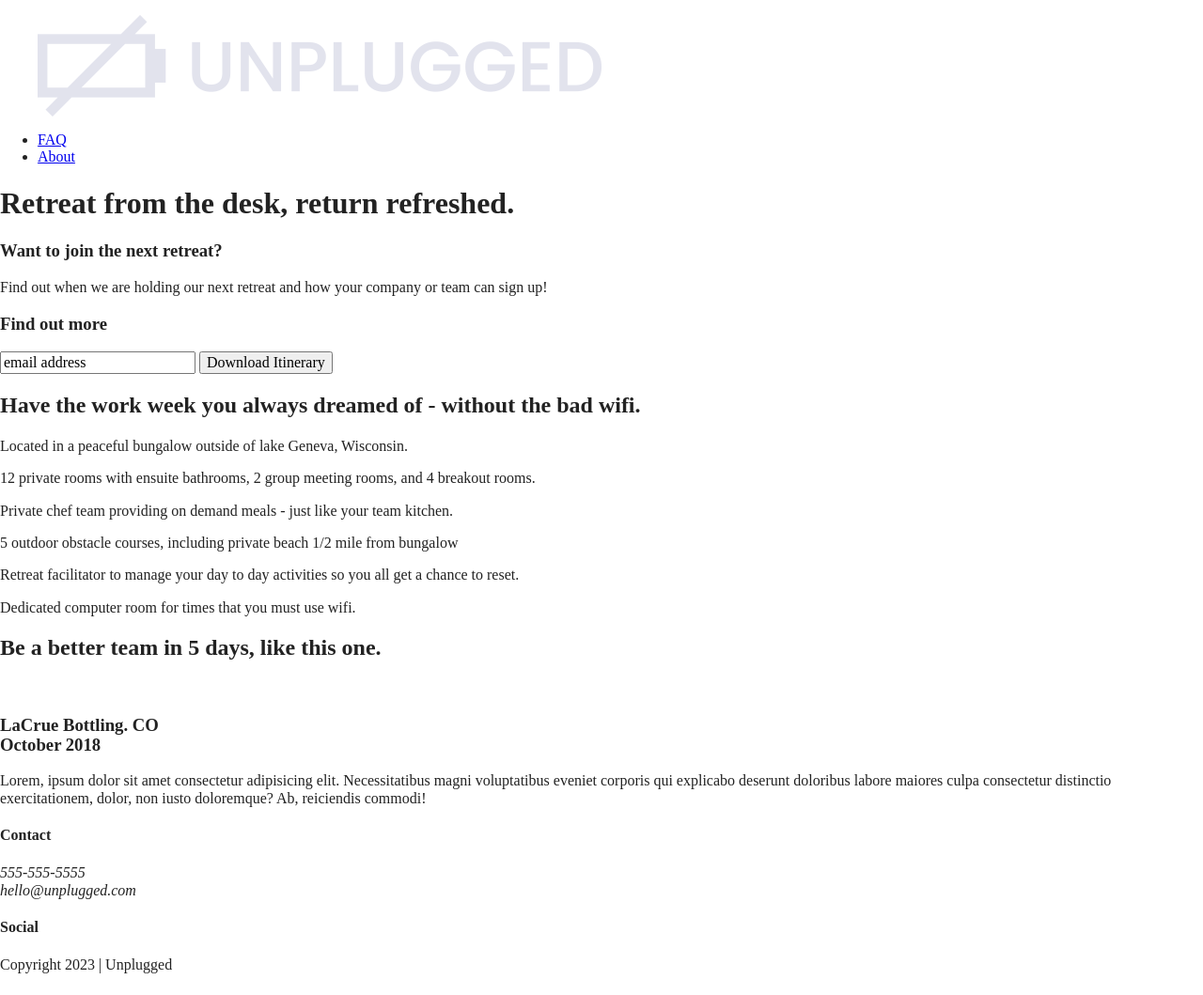
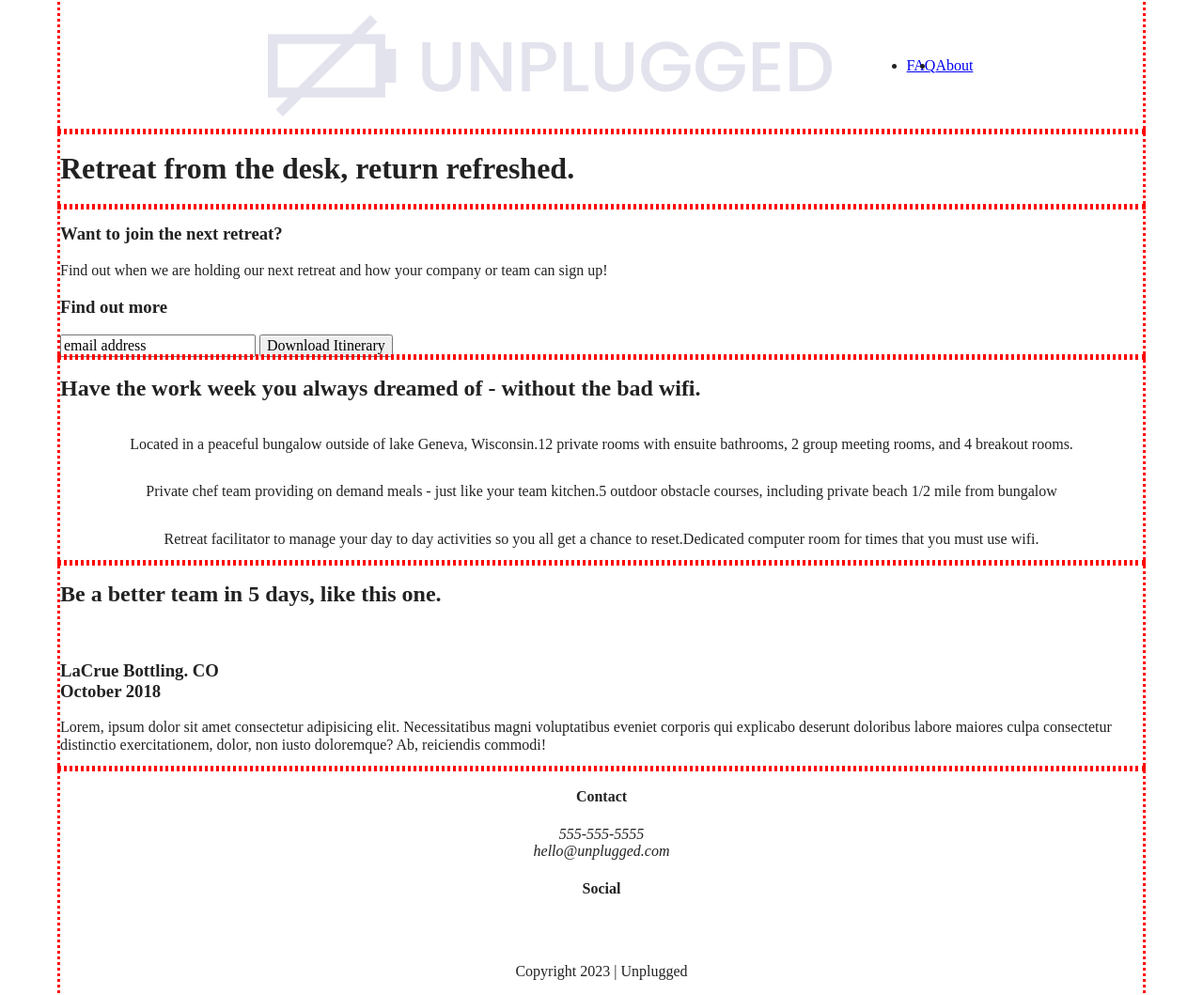
Before and after one commit to FayeVinyl/sc-unplugged, a website built with Parcel: page index.html in a window 1280 px wide. Shown: the whole page at 94% size. Built offline with nearby package versions, Linux system fonts and the light colour scheme.

Commit message:
CSS flexbox layout

```diff
--- a/css/main.css
+++ b/css/main.css
@@ -86,6 +86,113 @@ textarea {
 /* ==========================================================================
    Author's custom styles
    ========================================================================== */
+.content-wrapper {
+  outline: 3px dotted red;
+  width: 90%;
+}
+/***** Base header - Footer styles *****/
+header {
+  display: flex;
+  justify-content: center;
+}
+
+header .content-wrapper {
+  display: flex;
+  justify-content: center;
+  align-items: center;
+  flex-flow: row wrap;
+}
+
+header nav ul {
+  display: flex;
+  justify-content: space-around;
+}
+
+footer {
+  display: flex;
+  flex-direction: column;
+  align-items: center;
+  text-align: center;
+}
+
+footer .social-icons {
+  display: flex;
+  justify-content: space-around;
+  align-items: center;
+  }
+
+footer .social-icons p {
+  display: flex;
+  justify-content: center;
+  align-items: center;
+}
+
+/***** Mobile Styles - Homepage *****/
+
+/* Hero Area */
+
+.hero-area {
+  display: flex;
+  justify-content: center;
+}
+
+/* aside */
+
+aside {
+  display: flex;
+  justify-content: center;
+}
+
+/* Features */
+
+.features {
+  display: flex;
+  justify-content: center;
+}
+
+.features .features-items {
+  display: flex;
+  justify-content: center;
+  align-items: flex-start;
+  flex-flow: row wrap;
+}
+
+/* Reviews */
+
+.reviews {
+  display: flex;
+  justify-content: center;
+}
+
+/***** About Page *****/
+
+.mission {
+  display: flex;
+  justify-content: center;
+  flex-direction: column;
+}
+
+.contact-section {
+  display: flex;
+  justify-content: center;
+}
+
+
+
+/***** FAQ page *****/
+
+.faq {
+  display: flex;
+  justify-content: center;
+}
+
+.faq .content-wrapper {
+  display: flex;
+  justify-content: center;
+  align-items: flex-start;
+  flex-flow: row wrap;
+}
+
 
 /* ==========================================================================
    Helper classes
```
